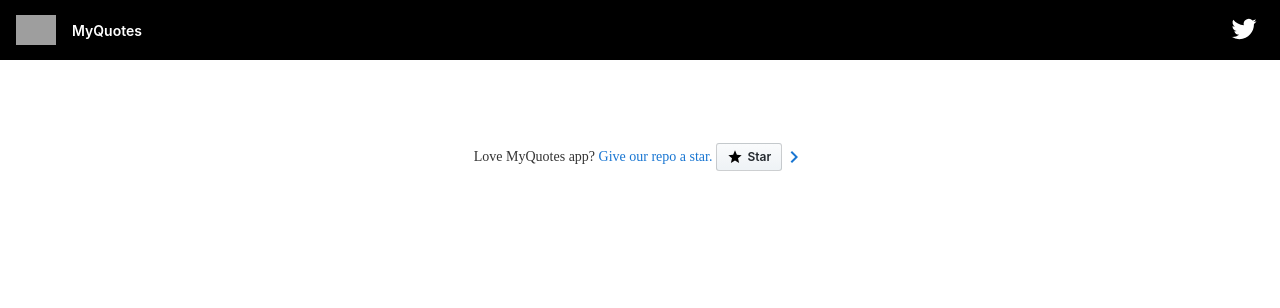
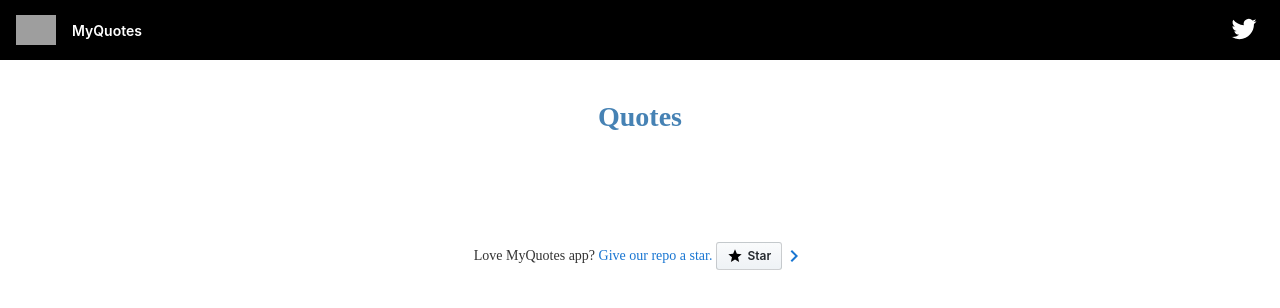
Before and after one commit to John-Osiko/Osyko-Core-IP1, an Angular app: page / in a window 1280 px wide. Shown: the top 308 px of the page. Built offline with nearby package versions, Linux system fonts and the light colour scheme; grey boxes are pictures that could not be loaded.

Commit message:
Styled h1 element

```diff
--- a/src/app/app.component.css
+++ b/src/app/app.component.css
@@ -0,0 +1,13 @@
+.tooslie h1 {
+    font-family: 'Monoton', cursive;
+    color: steelblue;
+}
+
+.content {
+    display: flex;
+    margin: 82px auto 32px;
+    padding: 0 16px;
+    max-width: 960px;
+    flex-direction: column;
+    align-items: center;
+}
```
